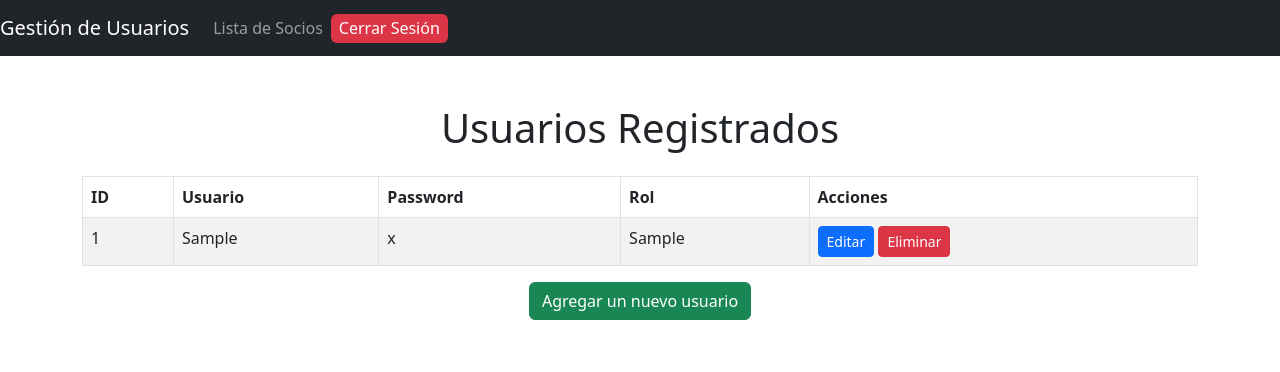
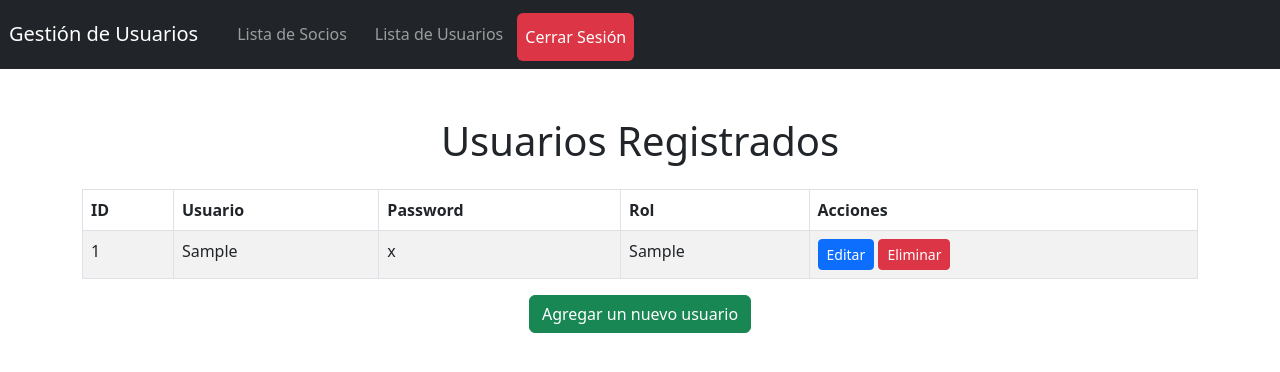
Before and after one commit to Cortes-cmd/Programacion, a PHP site: page /vista/lista_usuarios.php in a window 1280 px wide. Shown: the top 372 px of the page. Run offline with PHP 8.4, Linux system fonts and the light colour scheme; the visitor is signed in with stand-in values (Sample User, id 1); tables that the repository leaves empty or names only in its code hold one stand-in row (values such as "Sample post"); some libraries are stand-ins or nearby versions.

Commit message:
Paso cambios ej 12

```diff
--- a/2ºTrimestre/PHP/Actividades/Hoja 12/modelo/class_usuario.php
+++ b/2ºTrimestre/PHP/Actividades/Hoja 12/modelo/class_usuario.php
@@ -10,7 +10,7 @@
 
     public function AgregarUsuario($usuario,$password,$rol) {
 
-        $query = "INSERT INTO usuario (usuario,passwd,rol) VALUES (?, ?, ?)";
+        $query = "INSERT INTO usuario(usuario,passwd,rol) VALUES (?, ?, ?)";
         $stmt = $this->conexion->conexion->prepare($query);
         $stmt->bind_param("sss", $usuario,$password,$rol);
 
@@ -43,7 +43,7 @@
     }
 
     public function ActualizarUsuario($id_usuario, $usuario, $password, $rol) {
-        $query = "UPDATE usuario SET usuario = ?, passw = ?, rol = ? WHERE id_usuario = ?";
+        $query = "UPDATE usuario SET usuario = ?, passwd = ?, rol = ? WHERE id_usuario = ?";
         $stmt = $this->conexion->conexion->prepare($query);
         $stmt->bind_param("sssi", $usuario, $password, $rol, $id_usuario);
 
@@ -89,6 +89,8 @@
             $fila = $resultado->fetch_assoc();
             $_SESSION['usuario'] = $fila['usuario'];
             $_SESSION['passwd'] = $fila['passwd'];
+            $_SESSION['rol'] = $fila['rol'];
+
             header("Location: ../index.php");
             echo "Bienvenido, " . $_SESSION['usuario'] . "<br>";
             exit();
--- a/2ºTrimestre/PHP/Actividades/Hoja 12/vista/Estilo.css
+++ b/2ºTrimestre/PHP/Actividades/Hoja 12/vista/Estilo.css
@@ -8,13 +8,36 @@
     align-items: center;
 }
 
-.btn2-danger {
+.btn2 {
+    background-color: #dc3545;
+    border-color: #dc3545;
+    color: white;
+    padding: 12px 78px ; /* Ajuste de padding para mejor apariencia */
+    font-size: 16px;
+    display: block;
+    align-items: center;
+    margin-top: 4%;
 
-    background-color: #dc3545 ;
-    border-color: #dc3545 ;
-    color: white ;
-    padding: 2% 5% ;
-    margin-top: 5% ;
-    font-size: 16px ;
-    align-items:end;
+
 }
+
+.nav-item{
+
+    padding: 6px 6px;
+
+
+
+}
+
+
+.navbar-brand{
+
+
+
+    padding:  9px;
+
+
+
+
+
+}
--- a/2ºTrimestre/PHP/Actividades/Hoja 12/vista/alta_usuario.php
+++ b/2ºTrimestre/PHP/Actividades/Hoja 12/vista/alta_usuario.php
@@ -10,6 +10,7 @@
     $usuario = $_POST['usuario'];
     $password = $_POST['passwd'];
     $rol = $_POST['rol'];
+
 
     $controller = new UsuariosController();
     $controller->AgregarUsuario($usuario, $password, $rol);
@@ -53,7 +54,7 @@
             </div>
             <div class="form-group">
                 <label for="Password">Password</label>
-                <input type="password" name="Password" id="Password" class="form-control" required>
+                <input type="password" name="passwd" id="passwd" class="form-control" required>
             </div>
             <div class="form-group">
                 <label for="rol">Rol</label>
--- a/2ºTrimestre/PHP/Actividades/Hoja 12/vista/lista_usuarios.php
+++ b/2ºTrimestre/PHP/Actividades/Hoja 12/vista/lista_usuarios.php
@@ -36,13 +36,13 @@
                 <li class="nav-item">
                     <a class="nav-link" href="lista_socios.php">Lista de Socios</a>
                 </li>
-                <?php if (!isset($_SESSION['rol']) || $_SESSION['rol'] !== 'admin'): ?>
+                <?php if ($_SESSION['rol'] == 'admin'){ ?>
                 <li class="nav-item">
                     <a class="nav-link" href="lista_usuarios.php">Lista de Usuarios</a>
                 </li>
-                <?php endif; ?>
-                <li class="nav-item">
-                    <a class="nav-link btn btn2-danger text-white ml-3" href="logout.php">Cerrar Sesión</a>
+                <?php } ?>
+                <li class="ml-auto">
+                    <a class="nav-link btn btn2  d-flex text-white " href="logout.php">Cerrar Sesión</a>
                 </li>
             </ul>
         </div>
```
Also changed, not shown: 2ºTrimestre/PHP/Actividades/Hoja 12/index.php (+6 -5 lines), 2ºTrimestre/PHP/Actividades/Hoja 12/vista/lista_socios.php (+11 -9 lines), 2ºTrimestre/PHP/Actividades/Hoja 12/vista/login.php (+6 -2 lines).
